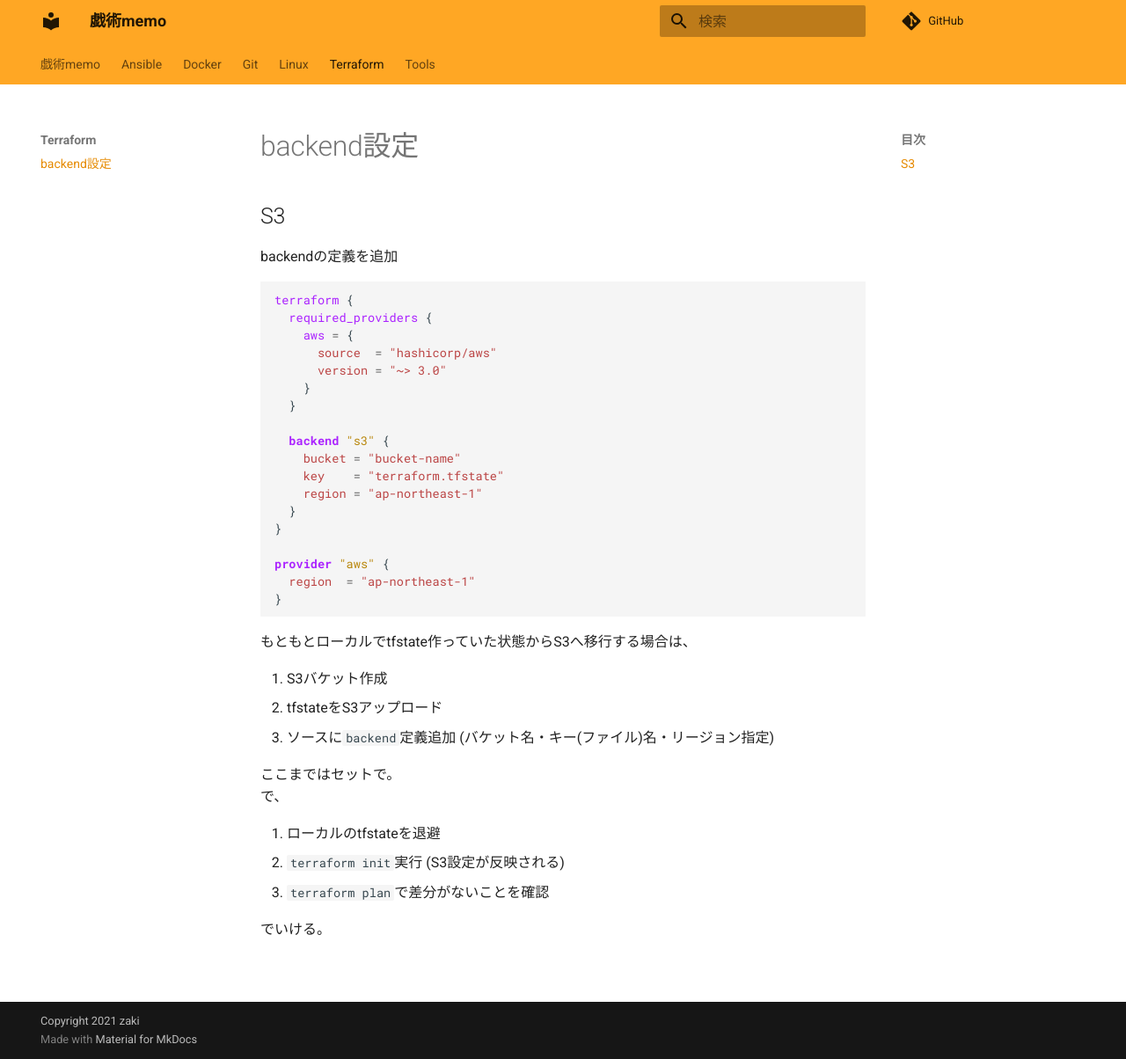
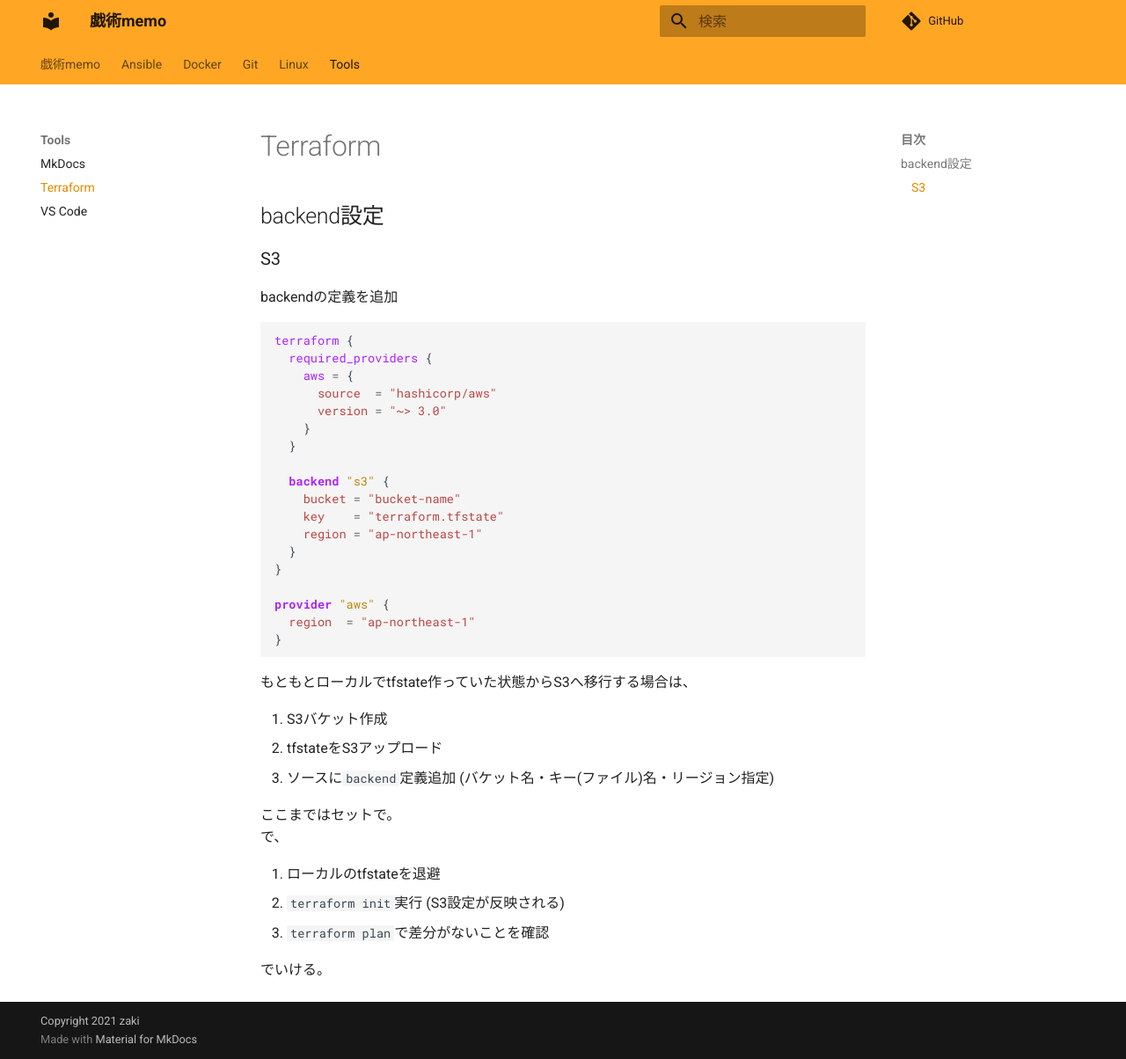
Before and after one commit to zaki-lknr/docs, an MkDocs documentation site: the page built from docs/Tools/terraform.md, in a window 1280 px wide and 1204 px high. Shown: the whole window at 88% size. Built offline with MkDocs 1.6.1 and Material for MkDocs 9.7.7, drawn with Linux system fonts in a browser that asks for light colours; comment, search, counter and statistics services are not loaded; part of the change alters nothing that is shown.

```diff
--- a/docs/Terraform/backend.md
+++ b/docs/Tools/terraform.md
@@ -1,6 +1,8 @@
-# backend設定
+# Terraform
 
-## S3
+## backend設定
+
+### S3
 
 backendの定義を追加
 
```
